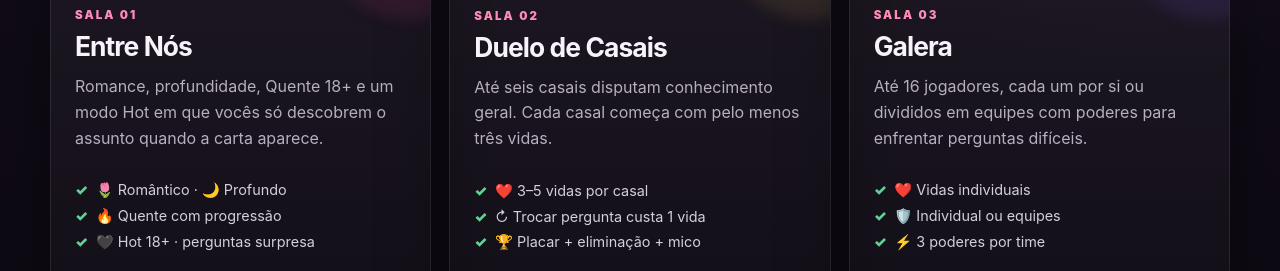
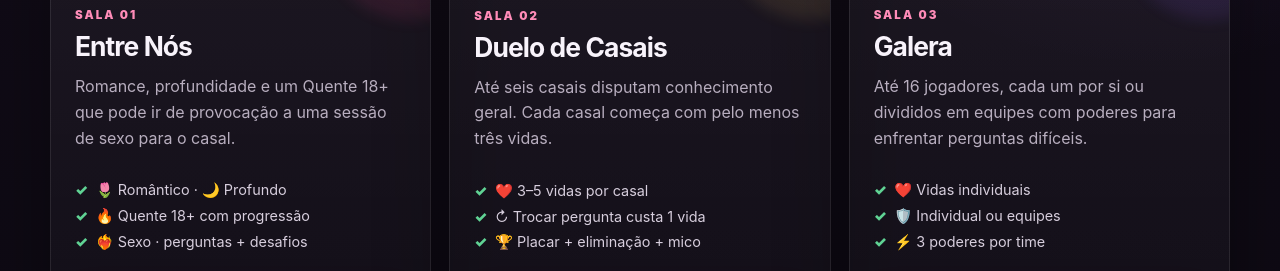
Before and after one commit to thepunisherhat41/COUPLE-GAME, a website with bundled scripts: page index.html in a window 1280 px wide. Shown: the part 681-952 px from the top of the page. Built offline with nearby package versions, Linux system fonts and the light colour scheme.

Commit message:
remove hot mode and promote sex session under quente

```diff
--- a/index.html
+++ b/index.html
@@ -39,12 +39,12 @@
           <div>
             <p class="room-number">SALA 01</p>
             <h2>Entre Nós</h2>
-            <p>Romance, profundidade, Quente 18+ e um modo Hot em que vocês só descobrem o assunto quando a carta aparece.</p>
+            <p>Romance, profundidade e um Quente 18+ que pode ir de provocação a uma sessão de sexo para o casal.</p>
           </div>
           <ul class="feature-list">
             <li>🌷 Romântico · 🌙 Profundo</li>
-            <li>🔥 Quente com progressão</li>
-            <li>🖤 Hot 18+ · perguntas surpresa</li>
+            <li>🔥 Quente 18+ com progressão</li>
+            <li>❤️‍🔥 Sexo · perguntas + desafios</li>
           </ul>
           <button class="primary-button" type="button" data-room="couple">Entrar na sala <span>→</span></button>
         </article>
```
